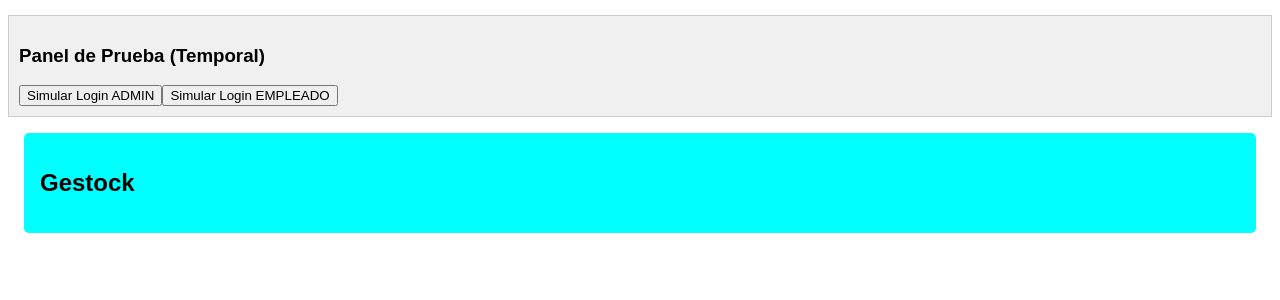
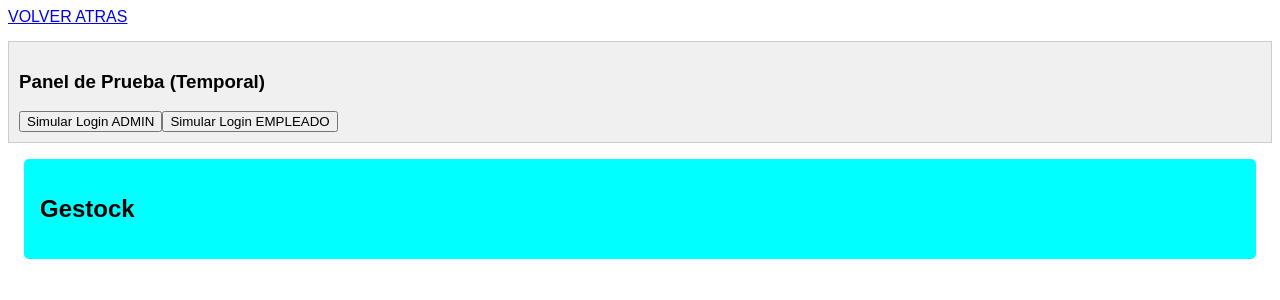
Before and after one commit to Danrognoni/Gestock-FrontEnd, an Angular app: page / in a window 1280 px wide. Shown: the top 300 px of the page. Built offline with nearby package versions, Linux system fonts and the light colour scheme.

Commit message:
LINK PARA VOLVER

```diff
--- a/src/app/app.component.html
+++ b/src/app/app.component.html
@@ -1,5 +1,6 @@
 
 
 <main>
+  <a routerLink="">VOLVER ATRAS</a>
   <router-outlet />
 </main>
--- a/src/app/app.component.ts
+++ b/src/app/app.component.ts
@@ -1,12 +1,12 @@
 
 import { Component } from '@angular/core';
-import { RouterOutlet } from '@angular/router';
+import { RouterOutlet, RouterLinkWithHref } from '@angular/router';
 import { NavbarComponent } from "./components/navbar/navbar/navbar.component";
 import { ProductoComponent } from './pages/producto-list/producto.component';
 
 @Component({
   selector: 'app-root',
-  imports: [RouterOutlet],
+  imports: [RouterOutlet, RouterLinkWithHref],
   templateUrl: './app.component.html',
   styleUrl: './app.component.css'
 })
```
